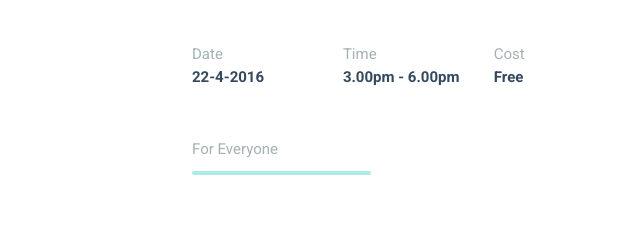
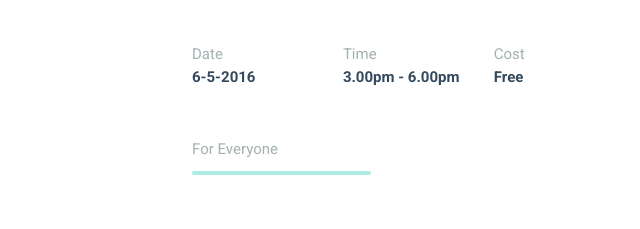
Before and after one commit to hiteatech/hiteatech.github.io, a plain HTML site: page internship.html in a window 1280 px wide. Shown: the part 302-531 px from the top of the page, 0-640 px from the left. Drawn offline with nearby package versions, Linux system fonts and the light colour scheme.

Commit message:
Fixed typo on date

```diff
--- a/internship.html
+++ b/internship.html
@@ -48,7 +48,7 @@
             <div class="row">
               <div class="col s3">
                 <p class="course-details">Date</p>
-                <p class="course-detail-info">22-4-2016</p>
+                <p class="course-detail-info">6-5-2016</p>
               </div>
               <div class="col s3">
                 <p class="course-details">Time</p>
```
